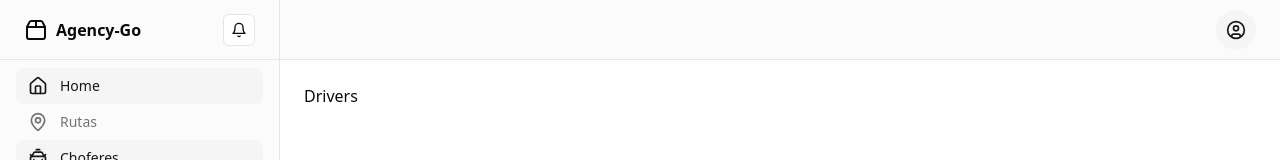
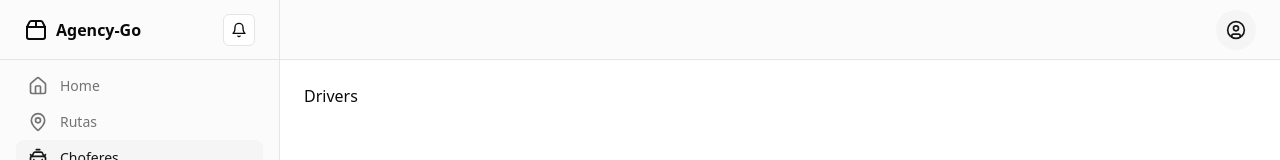
Before and after one commit to wolfsoul01/agency_go, a Next.js app: page /admin/drivers in a window 1280 px wide. Shown: the top 160 px of the page. Built offline with nearby package versions, Linux system fonts and the light colour scheme.

Commit message:
fix: :lipstick: Style in pathname

```diff
--- a/src/components/app/sidebar/routes.tsx
+++ b/src/components/app/sidebar/routes.tsx
@@ -27,7 +27,7 @@ export const routes = [
     icon: <NotebookPen className="size-5" />,
   },
   {
-    href: "/admin/reservations",
+    href: "/admin/wallet",
     label: "Balance Económico",
     icon: <Wallet className="size-5" />,
   },
--- a/src/components/app/sidebar/sidebar-desktop.tsx
+++ b/src/components/app/sidebar/sidebar-desktop.tsx
@@ -6,8 +6,6 @@ import { cn } from "@/lib/utils";
 
 function Sidebar() {
   const pathname = usePathname();
-
-  console.log(pathname);
 
   return (
     <div className="flex-1">
@@ -19,7 +17,7 @@ function Sidebar() {
               href={item.href}
               className={cn(
                 "flex items-center gap-3 rounded-lg px-3 py-2 text-muted-foreground transition-all hover:text-primary",
-                pathname.includes(item.href) && "bg-muted text-primary"
+                pathname.endsWith(item.href)  && "bg-muted text-primary"
               )}
             >
               {item.icon}
```
